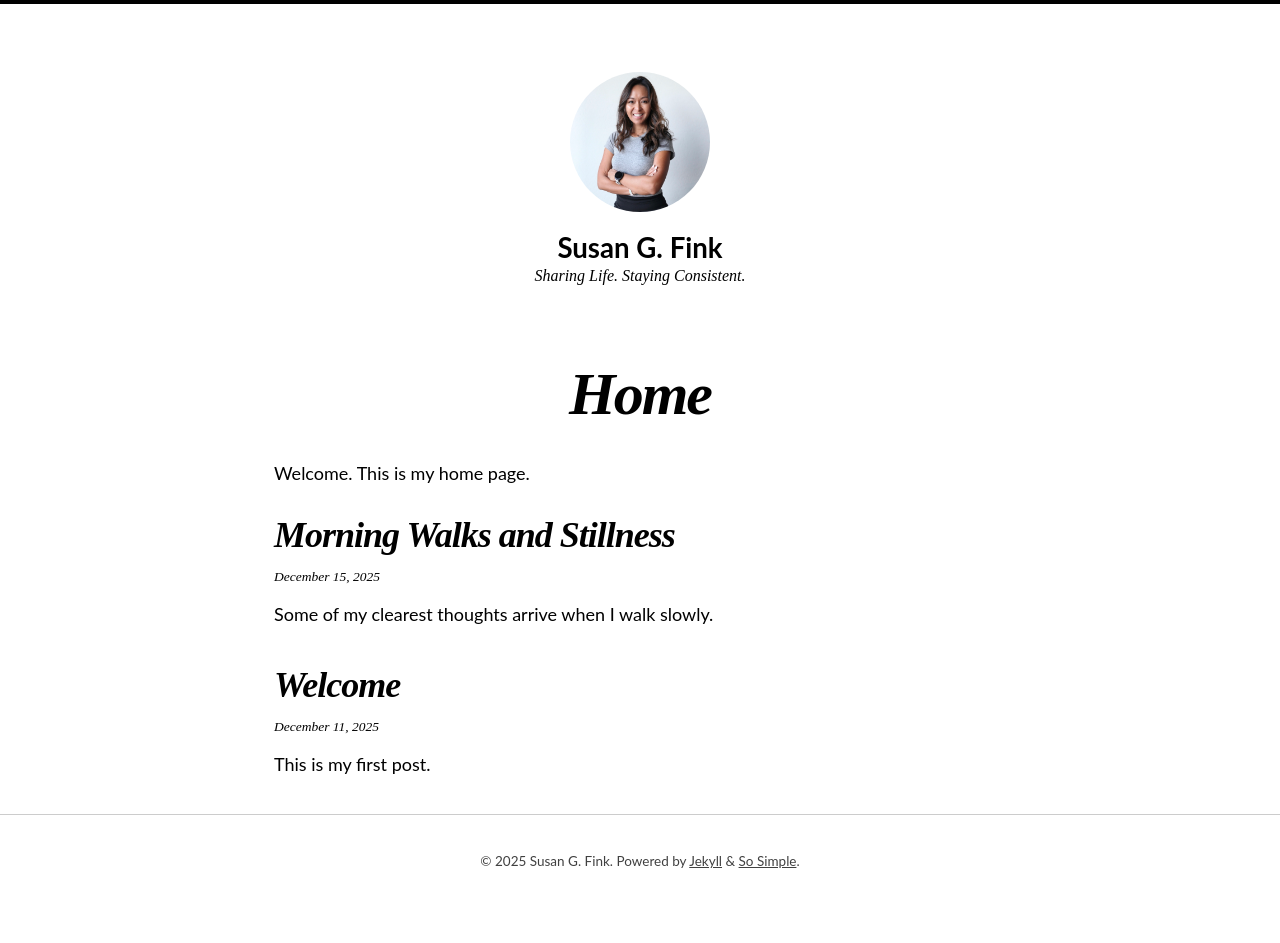
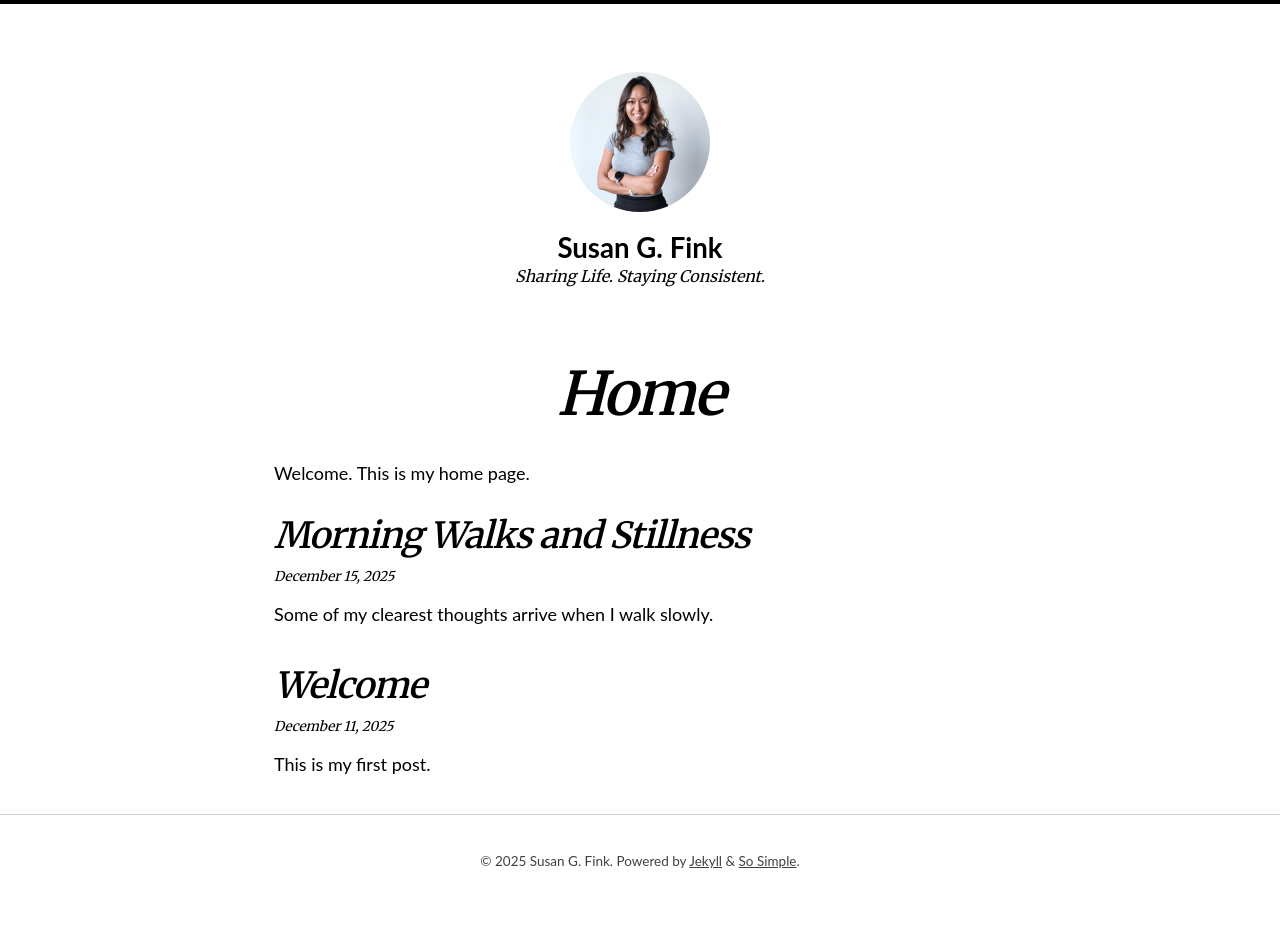
Before and after one commit to susangfink/site, a Jekyll site: the page built from index.md, in a window 1280 px wide. Built offline with Jekyll 4.4.1, drawn with Linux system fonts in a browser that asks for light colours; nearby versions of some CDN libraries.

Commit message:
Update head.html

```diff
--- a/_includes/head.html
+++ b/_includes/head.html
@@ -26,7 +26,7 @@
 
 <link rel="preconnect" href="https://fonts.googleapis.com">
 <link rel="preconnect" href="https://fonts.gstatic.com" crossorigin>
-<link href="https://fonts.googleapis.com/css2?family=Spectral:wght@400;500;600&family=Inter:wght@300;400;500&display=swap" rel="stylesheet">
+<link href="https://fonts.googleapis.com/css2?family=Merriweather:wght@400;500;600&family=Inter:wght@300;400;500&display=swap" rel="stylesheet">
 
 <link rel="stylesheet" href="{{ "/assets/css/main.css" | relative_url }}">
 
```
